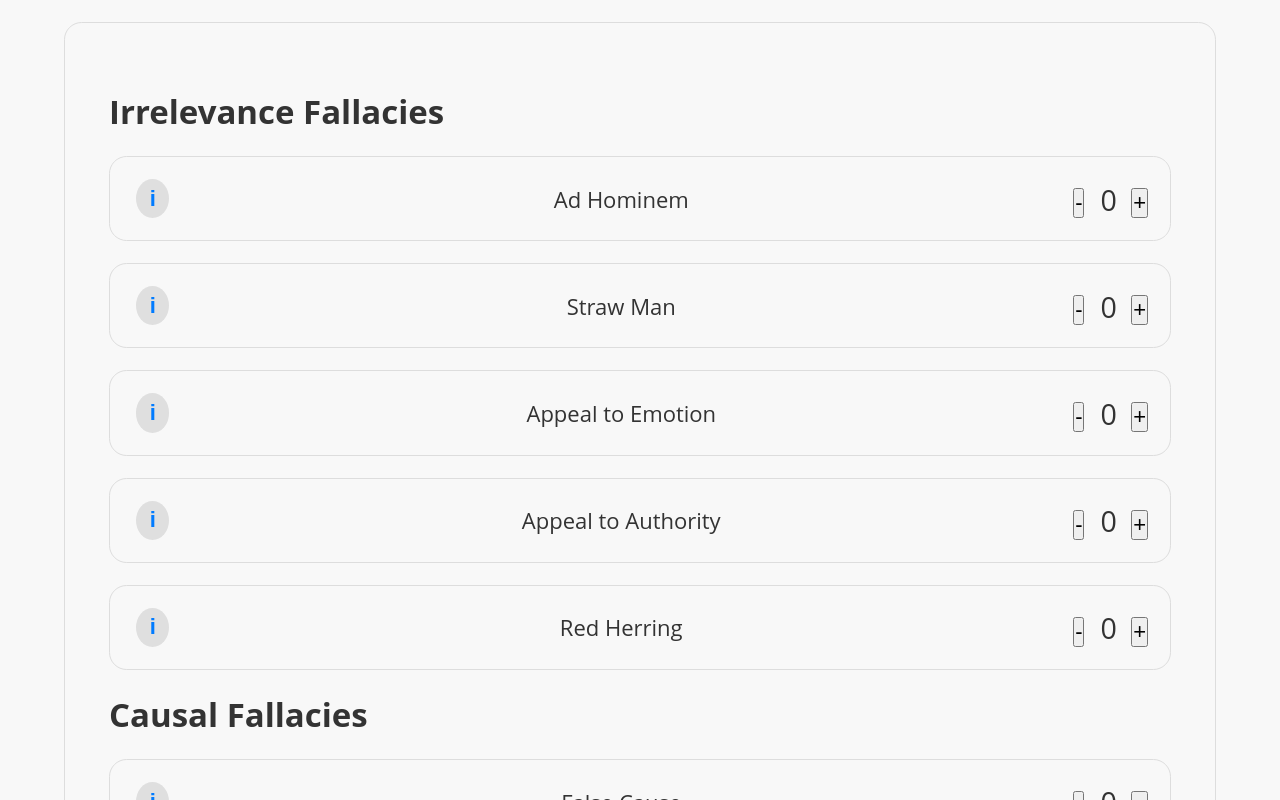
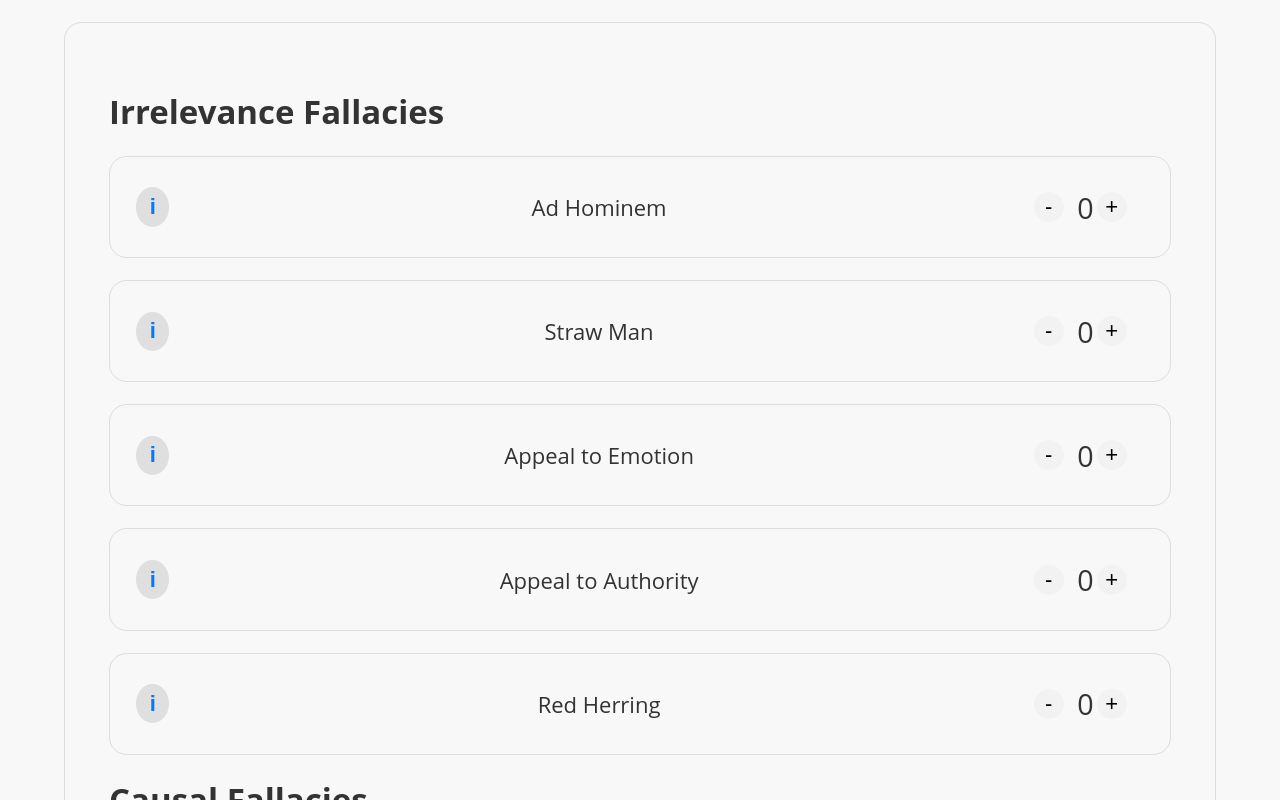
Before and after one commit to assaad-ali/Fallacy-Tracker, a React (Create React App) app: page / in a window 1280 px wide. Shown: the top 800 px of the page. Built offline with nearby package versions, Linux system fonts and the light colour scheme.

Commit message:
Add styles in fallacyList.css

```diff
--- a/src/components/fallacyList.css
+++ b/src/components/fallacyList.css
@@ -67,16 +67,6 @@ header{
 }
 
 
-.fallacy-name {
-    transition: background-color 0.7s ease-in-out;
-}
-
-.fallacy-name:hover {
-    border-radius: 0.5rem;
-    background-color: #ababab; /* Darker shade on hover */
-    padding: 0.5rem;
-    transform: scale(1.1);
-}
 
 .info-icon {
     cursor: pointer;
@@ -102,6 +92,41 @@ header{
     left: 50%;
     font-size: 60%;
     color: var(--background-color);
+}
+
+.decrease-btn,
+.increase-btn {
+    cursor: pointer;
+    margin: 0 5px;
+    background-color: #f2f2f2;
+    border: none;
+    border-radius: 50%;
+    width: 30px;
+    height: 30px;
+    display: flex;
+    align-items: center;
+    justify-content: center;
+    transition: background-color 0.2s;
+}
+.decrease-btn:hover,
+.increase-btn:hover {
+    background-color: #e2e2e2;
+}
+
+.fallacy-counter {
+    width: 10%;
+    text-align: center;
+}
+
+.counter-controls {
+    display: flex;
+    align-items: center;
+}
+
+
+.decrease-btn:disabled {
+    opacity: 0.5;
+    cursor: not-allowed;
 }
 
 .dash-board{
@@ -162,9 +187,9 @@ header{
     }
     .fallacy-name{
         margin-left: 5%;
-        font-size: 0.9em;
+        font-size: 0.6em;
     }
     .info-icon, .fallacy-counter {
-        font-size: 0.8em;
+        font-size: 0.5em;
     }
 }
```
